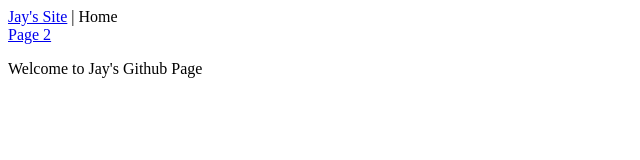
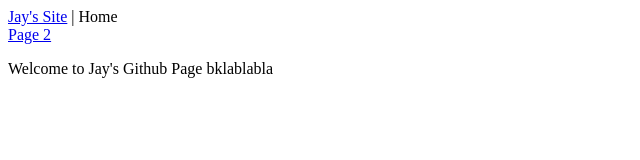
Before and after one commit to jayAguiar/jayAguiar.github.io, a plain HTML site: page index.html in a window 1280 px wide. Shown: the full height of the page, 0-640 px from the left. Drawn offline with Linux system fonts and the light colour scheme.

Commit message:
First Demo commit

```diff
--- a/index.html
+++ b/index.html
@@ -9,6 +9,6 @@
 <body>
     <header><a href="index.html">Jay's Site</a> | Home</header>
     <nav><a href="p2.html">Page 2</a></nav>
-    <p>Welcome to Jay's Github Page</p>
+    <p>Welcome to Jay's Github Page bklablabla</p>
 </body>
 </html>
```
